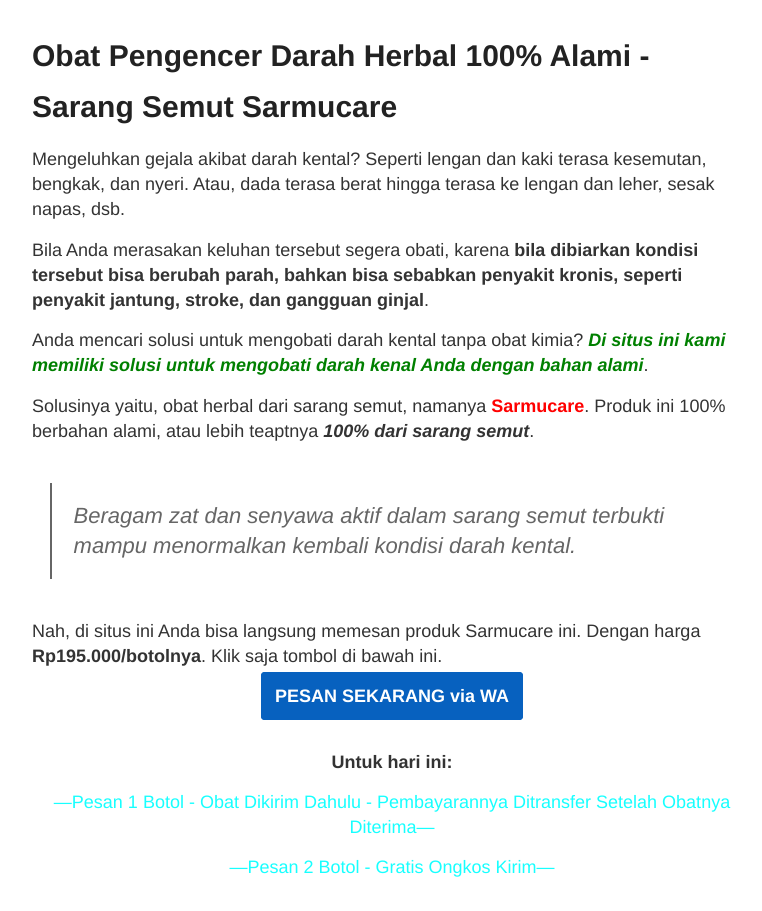
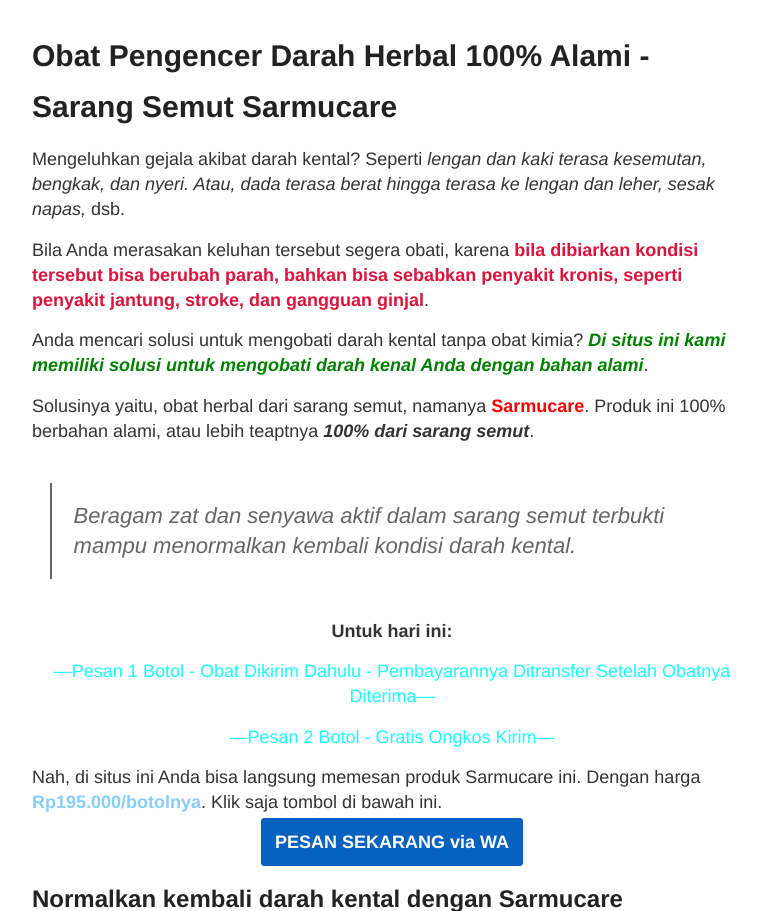
Before and after one commit to zeinherbal/zeinherbal.github.io, a Jekyll site: the page built from _posts/2019-12-03-obat-pengencer-darah.md, in a window 1280 px wide and 1400 px high, cut to the strip 0-911 px from the top of the window. Shown: the whole strip, without its empty margins (248-1010 px from the left). Built offline with Jekyll 4.4.1, drawn with Linux system fonts in a browser that asks for light colours; a script that is not in the unit is left out; some of the changed lines change nothing that is shown.

Commit message:
Update 2019-12-03-obat-pengencer-darah.md

```diff
--- a/_posts/2019-12-03-obat-pengencer-darah.md
+++ b/_posts/2019-12-03-obat-pengencer-darah.md
@@ -4,22 +4,15 @@
 description: Darah kental tentulah berbahaya bagi tubuh, untuk itu segera obati dengan obat herbal Sarmucare, dari 100% sarang semut.
 ---
 
-Mengeluhkan gejala akibat darah kental? Seperti lengan dan kaki terasa kesemutan, bengkak, dan nyeri. Atau, dada terasa berat hingga terasa ke lengan dan leher, sesak napas, dsb.
+Mengeluhkan gejala akibat darah kental? Seperti *lengan dan kaki terasa kesemutan, bengkak, dan nyeri. Atau, dada terasa berat hingga terasa ke lengan dan leher, sesak napas,* dsb.
 
-Bila Anda merasakan keluhan tersebut segera obati, karena **bila dibiarkan kondisi tersebut bisa berubah parah, bahkan bisa sebabkan penyakit kronis, seperti penyakit jantung, stroke, dan gangguan ginjal**.
+Bila Anda merasakan keluhan tersebut segera obati, karena **<span style="color: crimson">bila dibiarkan kondisi tersebut bisa berubah parah, bahkan bisa sebabkan penyakit kronis, seperti penyakit jantung, stroke, dan gangguan ginjal</span>**.
 
 Anda mencari solusi untuk mengobati darah kental tanpa obat kimia? ***<span style="color: green">Di situs ini kami memiliki solusi untuk mengobati darah kenal Anda dengan bahan alami</span>***.
 
 Solusinya yaitu, obat herbal dari sarang semut, namanya **<span style="color: red">Sarmucare</span>**. Produk ini 100% berbahan alami, atau lebih teaptnya ***100% dari sarang semut***.
 
 > Beragam zat dan senyawa aktif dalam sarang semut terbukti mampu menormalkan kembali kondisi darah kental.
-
-Nah, di situs ini Anda bisa langsung memesan produk Sarmucare ini. Dengan harga **Rp195.000/botolnya**. Klik saja tombol di bawah ini.
-
-<a href="https://api.whatsapp.com/send?phone=6282215649991&amp;text=Saya%20pesan%20obat%20herbal%20Sarang%20Semut%20Sarmucare%20dengan%20format%20pesanan%3A%0A-%20Kode%20produk%3A%20YBG%0A-%20Jumlah%20pesanan%3A%20%0A-%20Nama%20lengkap%3A%0A-%20Alamat%3A%0A-%20No.%20Hp%2FTelepon%3A" style="background-color: #0761bf; border: solid 4px #0761bf; border-radius: 4px; color: white; padding: 10px;">**PESAN SEKARANG via WA**</a>
-<br>
-<br>
-{: style="text-align: center;"}
 
 **Untuk hari ini:**
 {: style="text-align: center;"}
@@ -29,6 +22,12 @@
 
 —Pesan 2 Botol - Gratis Ongkos Kirim—
 {: style="color: #17ffff; text-align: center;"}
+
+Nah, di situs ini Anda bisa langsung memesan produk Sarmucare ini. Dengan harga **<span style="color: lightskyblue;">Rp195.000/botolnya</span>**. Klik saja tombol di bawah ini.
+
+<a href="https://api.whatsapp.com/send?phone=6282215649991&amp;text=Saya%20pesan%20obat%20herbal%20Sarang%20Semut%20Sarmucare%20dengan%20format%20pesanan%3A%0A-%20Kode%20produk%3A%20YBG%0A-%20Jumlah%20pesanan%3A%20%0A-%20Nama%20lengkap%3A%0A-%20Alamat%3A%0A-%20No.%20Hp%2FTelepon%3A" style="background-color: #0761bf; border: solid 4px #0761bf; border-radius: 4px; color: white; padding: 10px;">**PESAN SEKARANG via WA**</a>
+<br>
+{: style="text-align: center;"}
 
 ## Normalkan kembali darah kental dengan Sarmucare
 
```
